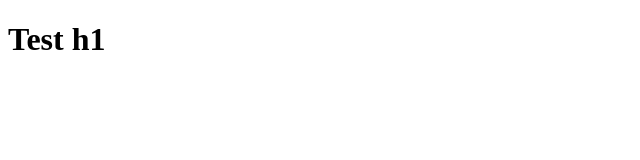
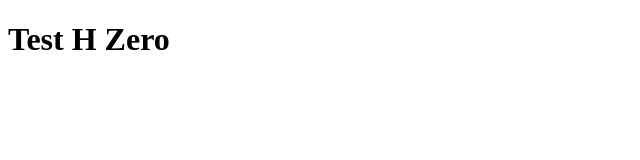
Before and after one commit to ZiesInc/WB-Coursework, a plain HTML site: page index.html in a window 1280 px wide. Shown: the whole page, without its empty margins (0-640 px from the left). Drawn offline with Linux system fonts and the light colour scheme.

Commit message:
Update index.html

```diff
--- a/index.html
+++ b/index.html
@@ -7,6 +7,6 @@
     <title>Test</title>
   </head>
   <body>
-    <h1>Test h1</h1>
+    <h1>Test H Zero</h1>
   </body>
 </html>
```
